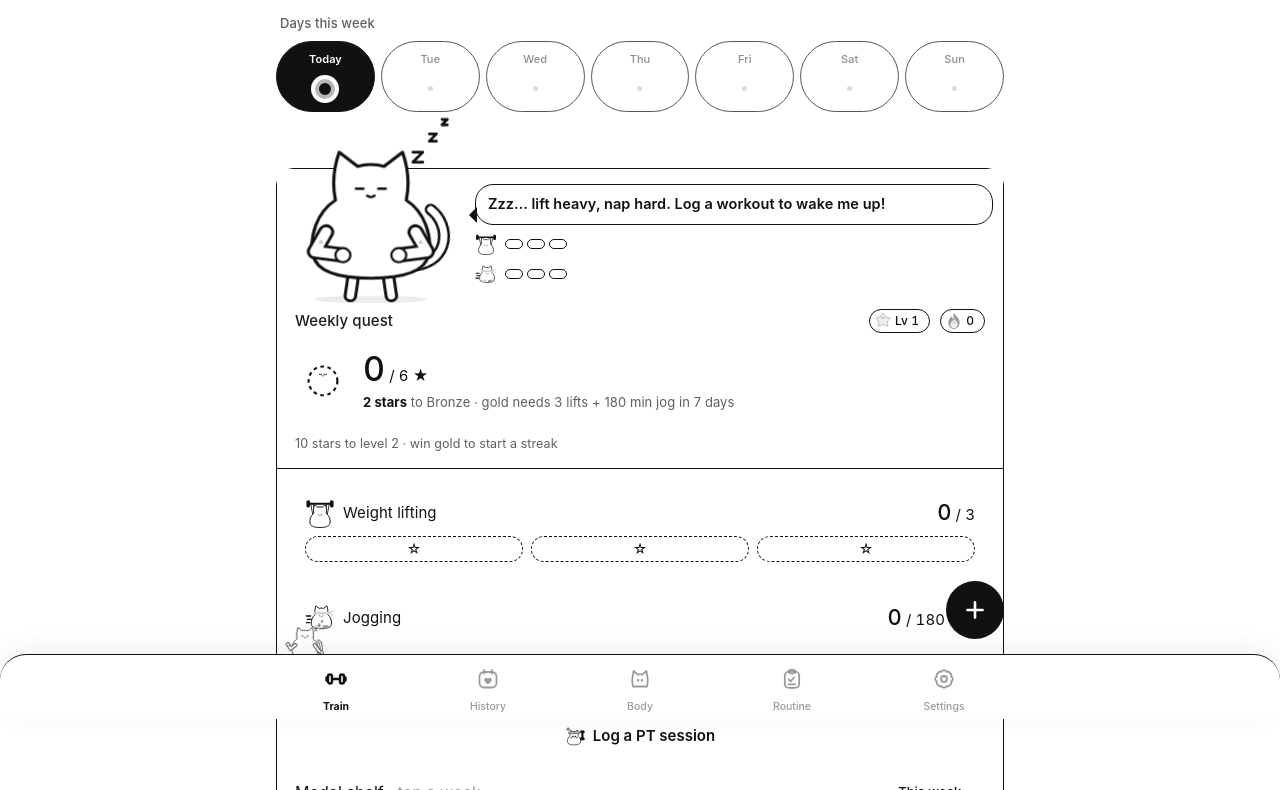
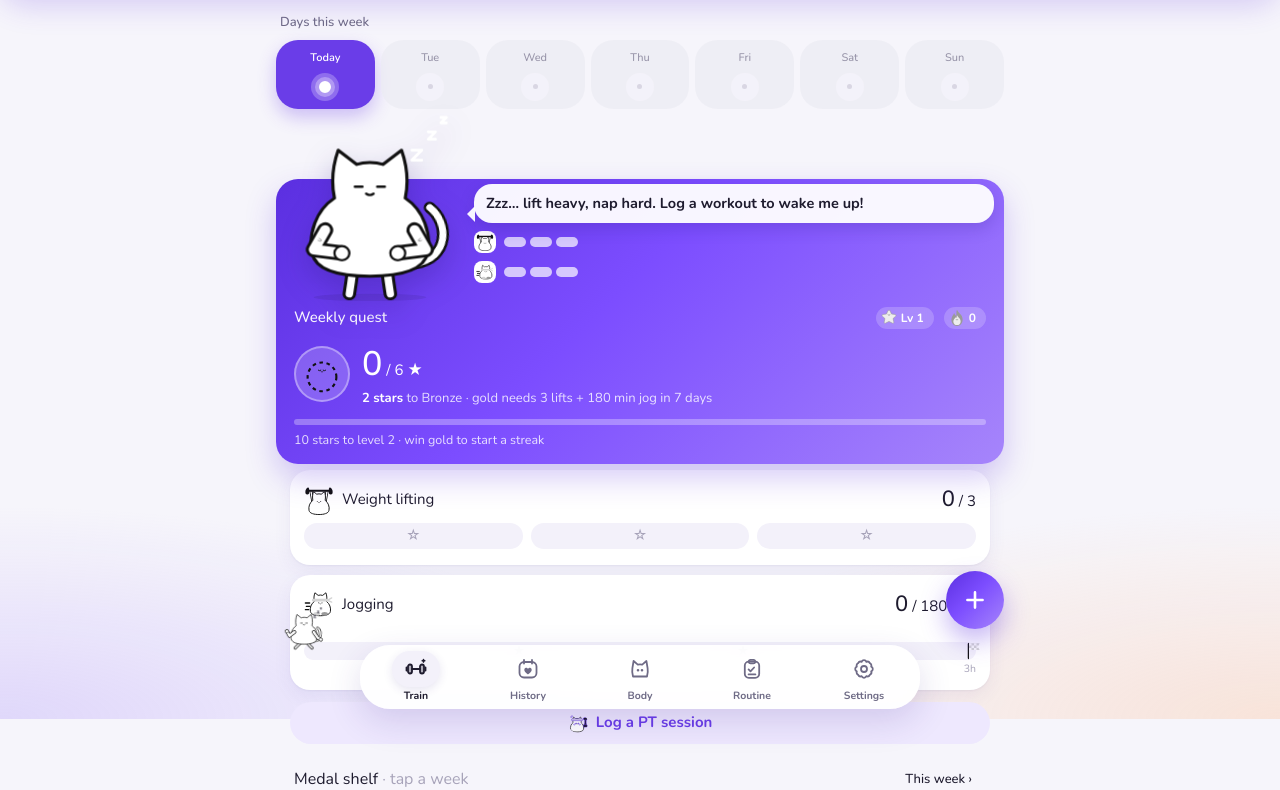
Before and after one commit to mnychn/gym-tracker, a plain HTML site: page index.html in a window 1280 px wide. Shown: the part 81-871 px from the top of the page. Drawn offline with Linux system fonts and the light colour scheme.

Commit message:
Violet habit-app style: Nunito, white soft cards, violet header, amber/pink/green accents, floating tab bar
Co-Authored-By: Claude Opus 5.5 <noreply@anthropic.com>

```diff
--- a/art.js
+++ b/art.js
@@ -66,9 +66,9 @@
     scan: (s = 40) => svg(`<rect x="13" y="3" width="38" height="58" rx="11" fill="${L}"/><rect x="17" y="9" width="30" height="46" rx="7" fill="${CR}"/>
       <rect x="22" y="38" width="5" height="10" rx="2.5" fill="${P}"/><rect x="29.5" y="32" width="5" height="16" rx="2.5" fill="${M}"/><rect x="37" y="35" width="5" height="13" rx="2.5" fill="${LD}"/>${face(32, 19, 0.75)}`, s),
     medal: (kind = 'gold', s = 40) => {
-      const c = { gold: ['#111111', '#111111'], silver: ['#bdbdbd', '#111111'], bronze: ['#ffffff', '#111111'] }[kind] || ['#111111', '#111111'];
-      return svg(`<path d="M18 2 h11 l6 16 -9 4z" fill="#fff" stroke="#111" stroke-width="2"/><path d="M46 2 h-11 l-6 16 9 4z" fill="#fff" stroke="#111" stroke-width="2"/>
-        <circle cx="32" cy="39" r="21" fill="${c[1]}"/><circle cx="32" cy="39" r="17" fill="${c[0]}"/><path d="M32 30 l2.6 5.4 5.9 .8 -4.3 4.1 1 5.9 -5.2 -2.8 -5.2 2.8 1 -5.9 -4.3 -4.1 5.9 -.8z" fill="${kind === 'gold' ? '#fff' : '#111'}"/>${kind === 'gold' ? sparkle(51, 22, 5) : ''}`, s, `${kind} medal`);
+      const c = { gold: ['#f9c23c', '#e0950a'], silver: ['#e6e8f0', '#a9b0c3'], bronze: ['#f5b07d', '#cf7f45'] }[kind] || ['#f9c23c', '#e0950a'];
+      return svg(`<path d="M18 2 h11 l6 16 -9 4z" fill="#8b63f2"/><path d="M46 2 h-11 l-6 16 9 4z" fill="#f2557a"/>
+        <circle cx="32" cy="39" r="21" fill="${c[1]}"/><circle cx="32" cy="39" r="17" fill="${c[0]}"/><path d="M32 30 l2.6 5.4 5.9 .8 -4.3 4.1 1 5.9 -5.2 -2.8 -5.2 2.8 1 -5.9 -4.3 -4.1 5.9 -.8z" fill="#fff"/>${kind === 'gold' ? sparkle(51, 22, 5) : ''}`, s, `${kind} medal`);
     },
     noMedal: (s = 40) => svg(`<circle cx="32" cy="36" r="20" fill="none" stroke="${OUT}" stroke-width="3" stroke-dasharray="5 5"/>${face(32, 34, 0.8, 'sleep')}`, s, 'no medal'),
     flame: (s = 40) => svg(`<path d="M32 3 C36 14 52 20 52 38 C52 51 43 60 32 60 C21 60 12 51 12 38 C12 27 19 22 22 14 C25 22 28 24 30 24 C30 16 29 9 32 3 Z" fill="${PD}"/>
--- a/index.html
+++ b/index.html
@@ -5,8 +5,8 @@
   <meta name="viewport" content="width=device-width, initial-scale=1, viewport-fit=cover">
   <title>Gym Log</title>
   <meta name="description" content="Track workouts, weights, sets, reps and rest.">
-  <meta name="theme-color" content="#ffffff" media="(prefers-color-scheme: light)">
-  <meta name="theme-color" content="#0e0e0e" media="(prefers-color-scheme: dark)">
+  <meta name="theme-color" content="#6a3de8" media="(prefers-color-scheme: light)">
+  <meta name="theme-color" content="#3d1fb0" media="(prefers-color-scheme: dark)">
   <meta name="apple-mobile-web-app-capable" content="yes">
   <meta name="mobile-web-app-capable" content="yes">
   <meta name="apple-mobile-web-app-status-bar-style" content="black-translucent">
@@ -14,7 +14,7 @@
   <link rel="manifest" href="manifest.webmanifest">
   <link rel="icon" href="icons/icon.svg" type="image/svg+xml">
   <link rel="apple-touch-icon" href="icons/apple-touch-icon.png">
-  <link rel="preload" href="fonts/outfit-latin.woff2" as="font" type="font/woff2" crossorigin>
+  <link rel="preload" href="fonts/nunito-latin.woff2" as="font" type="font/woff2" crossorigin>
   <link rel="stylesheet" href="styles.css">
 </head>
 <body>
--- a/styles.css
+++ b/styles.css
@@ -989,79 +989,147 @@ button.shelf-c:active { transform: scale(.94); }
 .r-jump .bd-wing { animation: bd-flap .25s ease-in-out 4; transform-box: fill-box; transform-origin: 100% 100%; }
 @keyframes bd-flap { 50% { transform: rotate(-18deg); } }
 
-/* =====================  Theme v6 — minimal monochrome (white, black line art, no pastel fills)  ===================== */
+/* =====================  Theme v7 — soft violet habit-app style (white cards, violet header, amber / pink / green / blue accents, Nunito)  ===================== */
+@font-face { font-family: "Nunito"; src: url("fonts/nunito-latin.woff2") format("woff2"); font-weight: 400 800; font-display: swap;
+  unicode-range: U+0000-00FF, U+0131, U+0152-0153, U+02BB-02BC, U+02C6, U+02DA, U+02DC, U+0304, U+0308, U+0329, U+2000-206F, U+20AC, U+2122, U+2191, U+2193, U+2212, U+2215, U+FEFF, U+FFFD; }
 :root {
-  --bg: #ffffff; --surface: #ffffff; --surface-2: #f4f4f4; --line: #e6e6e6;
-  --text: #111111; --text-2: #5f5f5f; --text-3: #9b9b9b;
-  --accent: #111111; --accent-ink: #ffffff; --accent-soft: #f2f2f2;
-  --lav: #111111; --lav-soft: #f4f4f4; --peach: #111111; --peach-2: #111111; --peach-soft: #f4f4f4;
-  --mint-soft: #f4f4f4; --sky-soft: #f4f4f4; --ink: #111111; --ok-ink: #2b7a3b;
-  --edge: #111111; --shadow: none; --radius: 18px;
-  --font: -apple-system, BlinkMacSystemFont, "SF Pro Text", "Helvetica Neue", Helvetica, Arial, sans-serif;
+  --bg: #f6f5fb; --surface: #ffffff; --surface-2: #f3f1fa; --line: #ece9f6;
+  --text: #1e1b2e; --text-2: #6f6b86; --text-3: #a7a3b9;
+  --accent: #6a3de8; --accent-ink: #ffffff; --accent-soft: #eee8fe;
+  --lav: #8b63f2; --lav-soft: #f0eafe; --peach: #f7b52b; --peach-2: #f59e0b; --peach-soft: #fff4d9;
+  --mint-soft: #e7f7ee; --sky-soft: #e8f2fe; --ink: #1e1b2e; --ok-ink: #1f9d55;
+  --pink: #f2557a; --green: #22a55a; --blue: #4b9ef5; --amber: #f7b52b;
+  --violet-grad: linear-gradient(135deg, #5b2fe0 0%, #7c4dff 45%, #a685fb 100%);
+  --amber-grad: linear-gradient(135deg, #ffd96a 0%, #f9bb2d 55%, #f59e0b 100%);
+  --shadow: 0 1px 2px rgba(40, 30, 90, .04), 0 10px 28px rgba(70, 50, 150, .08);
+  --radius: 22px; --edge: transparent;
+  --font: "Nunito", -apple-system, BlinkMacSystemFont, "SF Pro Rounded", "Helvetica Neue", sans-serif;
+  --page: radial-gradient(70% 38% at 0% 100%, rgba(167,139,250,.28), transparent 70%), radial-gradient(70% 38% at 100% 100%, rgba(253,186,140,.30), transparent 70%), var(--bg);
 }
 @media (prefers-color-scheme: dark) {
   :root:not([data-theme="light"]) {
-    --bg: #0e0e0e; --surface: #0e0e0e; --surface-2: #1b1b1b; --line: #2a2a2a;
-    --text: #f2f2f2; --text-2: #a8a8a8; --text-3: #707070;
-    --accent: #f2f2f2; --accent-ink: #0e0e0e; --accent-soft: #1f1f1f;
-    --lav: #f2f2f2; --lav-soft: #1b1b1b; --peach: #f2f2f2; --peach-soft: #1b1b1b; --mint-soft: #1b1b1b; --sky-soft: #1b1b1b; --ink: #f2f2f2; --ok-ink: #8fd19b;
-    --edge: #f2f2f2;
+    --bg: #110e1f; --surface: #1b1730; --surface-2: #252040; --line: #2f2950;
+    --text: #f2effc; --text-2: #b4aed0; --text-3: #7d7799;
+    --accent: #9b7bff; --accent-ink: #ffffff; --accent-soft: #2c2452;
+    --lav: #a68bff; --lav-soft: #2a2350; --peach-soft: #3a2f17; --mint-soft: #1b3326; --sky-soft: #1b2b45; --ink: #f2effc; --ok-ink: #6fd69a;
+    --violet-grad: linear-gradient(135deg, #3d1fb0 0%, #5b34d6 50%, #7c5cf0 100%);
+    --shadow: 0 10px 28px rgba(0,0,0,.35);
+    --page: radial-gradient(70% 38% at 0% 100%, rgba(124,77,255,.20), transparent 70%), radial-gradient(70% 38% at 100% 100%, rgba(245,158,11,.10), transparent 70%), var(--bg);
   }
 }
 :root[data-theme="dark"] {
-  --bg: #0e0e0e; --surface: #0e0e0e; --surface-2: #1b1b1b; --line: #2a2a2a;
-  --text: #f2f2f2; --text-2: #a8a8a8; --text-3: #707070;
-  --accent: #f2f2f2; --accent-ink: #0e0e0e; --accent-soft: #1f1f1f;
-  --lav: #f2f2f2; --lav-soft: #1b1b1b; --peach: #f2f2f2; --peach-soft: #1b1b1b; --mint-soft: #1b1b1b; --sky-soft: #1b1b1b; --ink: #f2f2f2; --ok-ink: #8fd19b;
-  --edge: #f2f2f2;
+  --bg: #110e1f; --surface: #1b1730; --surface-2: #252040; --line: #2f2950;
+  --text: #f2effc; --text-2: #b4aed0; --text-3: #7d7799;
+  --accent: #9b7bff; --accent-ink: #ffffff; --accent-soft: #2c2452;
+  --lav: #a68bff; --lav-soft: #2a2350; --peach-soft: #3a2f17; --mint-soft: #1b3326; --sky-soft: #1b2b45; --ink: #f2effc; --ok-ink: #6fd69a;
+  --violet-grad: linear-gradient(135deg, #3d1fb0 0%, #5b34d6 50%, #7c5cf0 100%);
+  --shadow: 0 10px 28px rgba(0,0,0,.35);
+  --page: radial-gradient(70% 38% at 0% 100%, rgba(124,77,255,.20), transparent 70%), radial-gradient(70% 38% at 100% 100%, rgba(245,158,11,.10), transparent 70%), var(--bg);
 }
 body, button, input, select, textarea { font-family: var(--font); }
-body { background: var(--bg); }
-h1 { font-weight: 700; letter-spacing: -.02em; } .title, .hero h2, .b-msg { font-weight: 600; }
-.card, .dpill, .date-chip, .bcard, .qa, .stat, .wk-s, .tile, .wk-t { border: 1.5px solid var(--edge); box-shadow: none !important; background: var(--surface); }
-.btn { border: 1.5px solid var(--edge); background: var(--surface); color: var(--text); font-weight: 600; box-shadow: none !important; }
-.btn.ghost, .icon-btn { border-color: transparent; background: transparent; }
-.btn.primary { background: var(--accent); color: var(--accent-ink); border-color: var(--accent); }
-.btn.soft { background: var(--surface); color: var(--text); }
-.pill, .seg, .field, .fchip { border: 1.5px solid var(--edge) !important; background: var(--surface); }
-.seg button.on, .fchip[aria-pressed="true"] { background: var(--accent); color: var(--accent-ink); box-shadow: none; }
-.fchip[aria-pressed="true"]::before { content: ""; }
-.sheet { border: 1.5px solid var(--edge); border-bottom: 0; background: var(--bg); }
-.tabs { border-top: 1.5px solid var(--edge); background: var(--bg); }
-.tabs button.on { color: var(--text); } .tabs button.on svg { background: transparent; }
-.tabs svg .f { fill-opacity: 0 !important; } .tabs svg .blush, .tabs svg .sp { display: none; }
-.tabs button.on svg { stroke-width: 2.4; } .tabs button.on span { font-weight: 700; }
-.fab { background: var(--accent); color: var(--accent-ink); border: 0; box-shadow: none; }
-.dpill.today { background: var(--accent); border-color: var(--accent); } .dpill.today .dp-l { color: var(--accent-ink); }
-.dpill.today .dp-i { background: var(--accent-ink); color: var(--accent); }
-.dp-i { background: transparent; color: var(--text); } .dpill.done .dp-i { background: var(--accent); color: var(--accent-ink); box-shadow: none; }
-.qa.lav, .qa.peach, .qa.mint, .qa.sky, .tile-lav, .tile-peach, .bcard.lav, .bcard.peach, .bcard.mint, .fuel, .wk-head { background: var(--surface) !important; color: var(--text); }
-.wk-head { border: 1.5px solid var(--edge); }
-.quest .slot { border: 1.5px dashed var(--edge); background: transparent; color: var(--text); }
-.quest .slot.done { background: var(--accent); color: var(--accent-ink); border-style: solid; }
-.q-hero, .hero, .b-hero { background: var(--surface) !important; color: var(--text) !important; box-shadow: none !important; }
-.q-hero { border-bottom: 1.5px solid var(--edge); }
-.hero, .b-hero { border: 1.5px solid var(--edge); }
+body { background: var(--page); background-attachment: fixed; letter-spacing: 0; }
+h1 { font-weight: 800; letter-spacing: -.01em; }
+.title, .hero h2, .b-msg, .q-score b, .sp-title { font-weight: 800; }
+
+/* violet header that fades into the page */
+.topbar { background: var(--violet-grad); color: #fff; border-bottom: 0 !important; border-radius: 0 0 26px 26px; box-shadow: 0 10px 30px rgba(91,47,224,.22); }
+.topbar h1, .topbar .hello-hi { color: #fff; }
+.topbar .hello-hi { opacity: .85; }
+.topbar .btn, .topbar .btn.soft, .topbar .btn.sm { background: rgba(255,255,255,.2); color: #fff; border: 0; }
+.topbar .icon-btn { color: #fff; }
+.topbar .date-chip { background: rgba(255,255,255,.2); color: #fff; box-shadow: none; }
+.topbar .art { filter: drop-shadow(0 0 0 #fff); }
+.view { padding-top: 16px; }
+
+/* cards: white, soft shadow, no outlines */
+.card, .bcard, .qa, .stat, .wk-s, .tile, .wk-t, .dpill { border: 0; box-shadow: var(--shadow); background: var(--surface); border-radius: var(--radius); }
+.card.flush, .sheet .card, .tile { box-shadow: 0 1px 2px rgba(40,30,90,.05), 0 4px 14px rgba(70,50,150,.06); }
+.btn { border: 0; border-radius: 99px; font-weight: 700; background: var(--surface-2); color: var(--text); box-shadow: none; }
+.btn.primary { background: var(--accent); color: #fff; box-shadow: 0 8px 18px rgba(106,61,232,.28); }
+.btn.soft { background: var(--accent-soft); color: var(--accent); }
+.btn.ghost, .icon-btn { background: transparent; }
+.pill { border: 0; background: var(--surface-2); color: var(--text-2); font-weight: 700; }
+.seg { border: 0; background: var(--surface-2); }
+.seg button.on { background: var(--surface); color: var(--accent); box-shadow: 0 2px 8px rgba(70,50,150,.12); }
+.field { border: 1.5px solid var(--line); background: var(--surface); border-radius: 14px; }
+.field:focus { border-color: var(--lav); box-shadow: 0 0 0 4px var(--accent-soft); }
+.fchip { border: 1.5px solid var(--line); background: var(--surface); font-weight: 700; }
+.fchip[aria-pressed="true"] { background: var(--accent); border-color: var(--accent); color: #fff; }
+.sheet { border: 0; background: var(--surface); }
+
+/* floating tab bar */
+.tabs { left: 14px; right: 14px; bottom: calc(var(--safe-b) + 10px); padding-bottom: 0; border: 0; border-radius: 30px;
+  background: color-mix(in srgb, var(--surface) 92%, transparent); box-shadow: 0 12px 34px rgba(60,40,140,.16); max-width: 560px; margin: 0 auto; }
+.tabs button { color: var(--text-2); font-weight: 700; }
+.tabs button svg { padding: 6px 12px; border-radius: 99px; }
+.tabs button.on { color: var(--text); }
+.tabs button.on svg { background: var(--surface-2); color: var(--text); box-shadow: 0 3px 10px rgba(60,40,140,.12); }
+.tabs svg .f { fill: currentColor; fill-opacity: .9; } .tabs button:not(.on) svg .f { fill-opacity: 0; }
+.tabs svg .blush { display: none; }
+.view { padding-bottom: calc(var(--tabs-h) + var(--safe-b) + 130px); }
+.fab { background: var(--violet-grad); color: #fff; border: 0; box-shadow: 0 12px 26px rgba(91,47,224,.35); bottom: calc(var(--tabs-h) + var(--safe-b) + 26px); }
+
+/* day pills like the date strip */
+.dpill { background: #ececf3; box-shadow: none; }
+.dpill .dp-l { color: var(--text-2); }
+.dpill.done { background: #cdbdf7; } .dpill.done .dp-i { background: var(--accent); color: #fff; box-shadow: none; }
+.dpill.today { background: var(--accent); box-shadow: 0 8px 18px rgba(106,61,232,.3); } .dpill.today .dp-l { color: #fff; }
+.dpill.today .dp-i { background: rgba(255,255,255,.25); color: #fff; }
+:root[data-theme="dark"] .dpill:not(.done):not(.today) { background: var(--surface-2); }
+@media (prefers-color-scheme: dark) { :root:not([data-theme="light"]) .dpill:not(.done):not(.today) { background: var(--surface-2); } }
+
+/* weekly quest = "Today's progress" violet banner, Buddy popping out */
+.quest { background: var(--surface); }
+.q-hero { background: var(--violet-grad) !important; color: #fff !important; border-radius: var(--radius); border: 0; box-shadow: 0 14px 30px rgba(91,47,224,.25); }
+.q-hero .small.muted, .q-hero .q-lvtxt { color: rgba(255,255,255,.82) !important; }
+.q-hero b, .q-hero .q-score, .q-hero .q-score b { color: #fff !important; }
+.q-hero .pill { background: rgba(255,255,255,.2); color: #fff; }
+.q-hero .pill.streak { background: #fff; color: var(--pink); }
+.q-lv { background: rgba(255,255,255,.25); } .q-lv span { background: linear-gradient(90deg, #ffb547, #ff8a3d); }
+.q-hero .q-medal.none { background: rgba(255,255,255,.18); }
+.q-buddy .bd-bubble { background: rgba(255,255,255,.95); color: var(--ink); border: 0; box-shadow: 0 6px 16px rgba(40,20,120,.18); font-weight: 700; }
+:root[data-theme="dark"] .q-buddy .bd-bubble { color: #1e1b2e; }
+@media (prefers-color-scheme: dark) { :root:not([data-theme="light"]) .q-buddy .bd-bubble { color: #1e1b2e; } }
+.q-buddy .bd-bubble::before { border-right-color: rgba(255,255,255,.95); }
+.bd-pips i { width: 22px; height: 10px; border: 0; background: rgba(255,255,255,.3); }
+.bd-pips i.on { background: #ff9a3d; } .bd-pips.peach i.on { background: #ffd24d; }
+.quest .bd-meter .il svg { background: #fff; border-radius: 8px; padding: 2px; }
+.q-buddy .buddy { filter: drop-shadow(0 12px 14px rgba(40,20,120,.25)); }
+.quest .q-tiles { padding-top: 6px; }
+.tile-lav, .tile-peach { background: var(--surface) !important; box-shadow: 0 1px 2px rgba(40,30,90,.05), 0 6px 18px rgba(70,50,150,.07); color: var(--text); }
+.quest .slot { border: 0; background: var(--surface-2); color: var(--text-3); }
+.quest .slot.done { background: var(--accent); color: #fff; }
+.quest .slot.done.pt { background: var(--pink); }
+.road { background: var(--surface-2); border: 0; } .road-fill { background: linear-gradient(90deg, #ffb547, #ff8a3d) !important; }
+.shelf-c { background: var(--surface-2); }
+
+/* up next = amber "You're great!" banner */
+.hero { background: var(--amber-grad) !important; color: #2b1d00; border: 0; box-shadow: 0 14px 30px rgba(245,158,11,.25); }
+.hero h2, .hero li { color: #2b1d00 !important; } .hero .eyebrow { color: #6b4300 !important; }
+.hero .small.muted, .hero li span:last-child, .hero p.small.muted { color: #6b4a10 !important; }
+.hero li { border-top-color: rgba(43,29,0,.12); }
+.hero .btn.primary { background: #111 !important; color: #fff !important; box-shadow: none; }
+:root[data-theme="dark"] .hero .btn.primary { background: #111 !important; }
+@media (prefers-color-scheme: dark) { :root:not([data-theme="light"]) .hero .btn.primary { background: #111 !important; } }
+
+/* body hero = white streak card with a pink glow behind Buddy */
+.b-hero { background: radial-gradient(60% 70% at 82% 40%, rgba(242,85,122,.22), transparent 70%), var(--surface) !important; color: var(--text); border: 0; box-shadow: var(--shadow); }
 .b-hero::after { display: none; }
-.q-hero .small.muted, .q-hero .q-lvtxt, .hero .small.muted, .hero li span:last-child, .hero p.small.muted { color: var(--text-2) !important; }
-.q-hero .pill, .q-hero .pill.streak { background: var(--surface); color: var(--text); }
-.hero h2, .hero li, .hero .eyebrow { color: var(--text) !important; } .hero li { border-top-color: var(--line); }
-.q-lv { background: var(--surface-2); } .q-lv span { background: var(--accent); }
-.road { background: var(--surface-2); } .road-fill { background: var(--accent) !important; }
-.q-buddy .bd-bubble, .bd-bubble { background: var(--surface); color: var(--text); border: 1.5px solid var(--edge); box-shadow: none; }
-.q-buddy .bd-bubble::before { border-right-color: var(--edge); }
-.bd-pips i, .q-buddy .bd-pips i { background: transparent; border: 1.5px solid var(--edge); }
-.bd-pips i.on, .q-buddy .bd-pips i.on, .bd-pips.peach i.on { background: var(--accent); border-color: var(--accent); }
-.b-chip { background: var(--surface-2); color: var(--text); } .b-c { background: var(--surface); color: var(--text) !important; border: 1.5px solid var(--edge); }
-.tile.warn .t-ic { background: #111; } .tile.good .t-ic { background: #2b7a3b; }
-.surprise .sp-card { border: 1.5px solid #111; box-shadow: none; background: #fff; color: #111; }
-/* dark mode: line drawings flip to white lines on black */
-@media (prefers-color-scheme: dark) { :root:not([data-theme="light"]) svg.art, :root:not([data-theme="light"]) svg.buddy { filter: invert(1); } }
-:root[data-theme="dark"] svg.art, :root[data-theme="dark"] svg.buddy { filter: invert(1); }
-.confetti span, .sp-burst span { color: var(--text); }
-.q-hero .q-score, .q-hero .q-score b, .q-hero b, .q-hero .small.muted b { color: var(--text) !important; }
-.b-hero .b-c { background: var(--surface-2) !important; color: var(--text) !important; border: 1.5px solid var(--edge); }
-.b-hero .b-c span, .b-hero .b-c { opacity: 1; }
+.b-chip { background: var(--accent-soft); color: var(--accent); }
+.b-c { background: var(--surface-2); color: var(--text) !important; border: 0; }
+.b-c.good b { color: var(--green); } .b-c.warn b { color: var(--pink); }
+.bcard.lav { background: var(--surface); } .bcard.peach { background: var(--surface); } .bcard.mint { background: var(--surface); }
+.fuel { background: var(--amber-grad) !important; color: #2b1d00; }
+.tile.warn .t-ic { background: var(--pink); } .tile.good .t-ic { background: var(--green); }
+
+.qa { box-shadow: 0 1px 2px rgba(40,30,90,.05), 0 6px 18px rgba(70,50,150,.07); }
+.qa.lav { background: var(--lav-soft); } .qa.peach { background: var(--peach-soft); } .qa.mint { background: var(--mint-soft); } .qa.sky { background: var(--sky-soft); }
+.wk-head { background: var(--violet-grad); color: #fff; border: 0; }
+.wk-head .small.muted { color: rgba(255,255,255,.8); }
+.surprise .sp-card { border: 0; box-shadow: 0 24px 60px rgba(60,40,140,.3); background: var(--surface); color: var(--text); }
+.confetti span, .sp-burst span { color: var(--peach-2); }
+.confetti span:nth-child(3n) { color: var(--accent); } .confetti span:nth-child(3n+1) { color: var(--pink); }
+.art { border-radius: 10px; }
 /* Buddy breaks out of the card for depth */
 .card.quest, .quest .q-hero, .b-hero { overflow: visible !important; }
 .card.quest { margin-top: 56px; }
@@ -1081,4 +1149,8 @@ h1 { font-weight: 700; letter-spacing: -.02em; } .title, .hero h2, .b-msg { font
 .buddy.pose-nap .bd-all { animation-duration: 4s; }
 .buddy:not(.pose-nap) .bd-all { animation: none; }
 @media (prefers-reduced-motion: reduce) { .buddy .bd-tail, .buddy .bd-zzz { animation: none; } }
-.q-buddy .bd-pips.peach i.on, .q-buddy .bd-pips i.on { background: var(--accent); border-color: var(--accent); } .bd-pips.peach i { border-color: var(--edge); }
+/* Buddy stays a white line-art cat on every background */
+.q-buddy { margin-top: -96px; }
+.card.quest { margin-top: 70px; background: transparent; box-shadow: none; }
+.quest .q-tiles, .quest .q-actions, .quest .q-shelf-l, .quest .shelf { background: transparent; }
+.buddy .bd-zzz path { stroke: var(--text); } .q-hero .bd-zzz path { stroke: #fff; }
--- a/sw.js
+++ b/sw.js
@@ -1,10 +1,10 @@
 // Bump VERSION whenever you change any app file so devices pick up the update.
-const VERSION = 'gymlog-v41';
+const VERSION = 'gymlog-v42';
 const VENDOR = 'gymlog-vendor-1';
 const ASSETS = [
   './', './index.html', './styles.css', './app.js', './seed.js', './guides.js', './anim.js', './art.js', './manifest.webmanifest',
   './icons/icon.svg', './icons/icon-192.png', './icons/icon-512.png',
-  './icons/maskable-512.png', './icons/apple-touch-icon.png', './fonts/outfit-latin.woff2',
+  './icons/maskable-512.png', './icons/apple-touch-icon.png', './fonts/nunito-latin.woff2',
   // exercise illustrations (RepDB free tier)
   './exercise-img/ab-wheel-rollout-peak.webp',
   './exercise-img/ab-wheel-rollout-start.webp',
```
Also changed, not shown: app.js, fonts/Nunito-OFL.txt (added), fonts/nunito-latin.woff2 (added), icons/apple-touch-icon.png, icons/icon-192.png, icons/icon-512.png, icons/icon.svg, icons/maskable-512.png, manifest.webmanifest, 1 other file.
